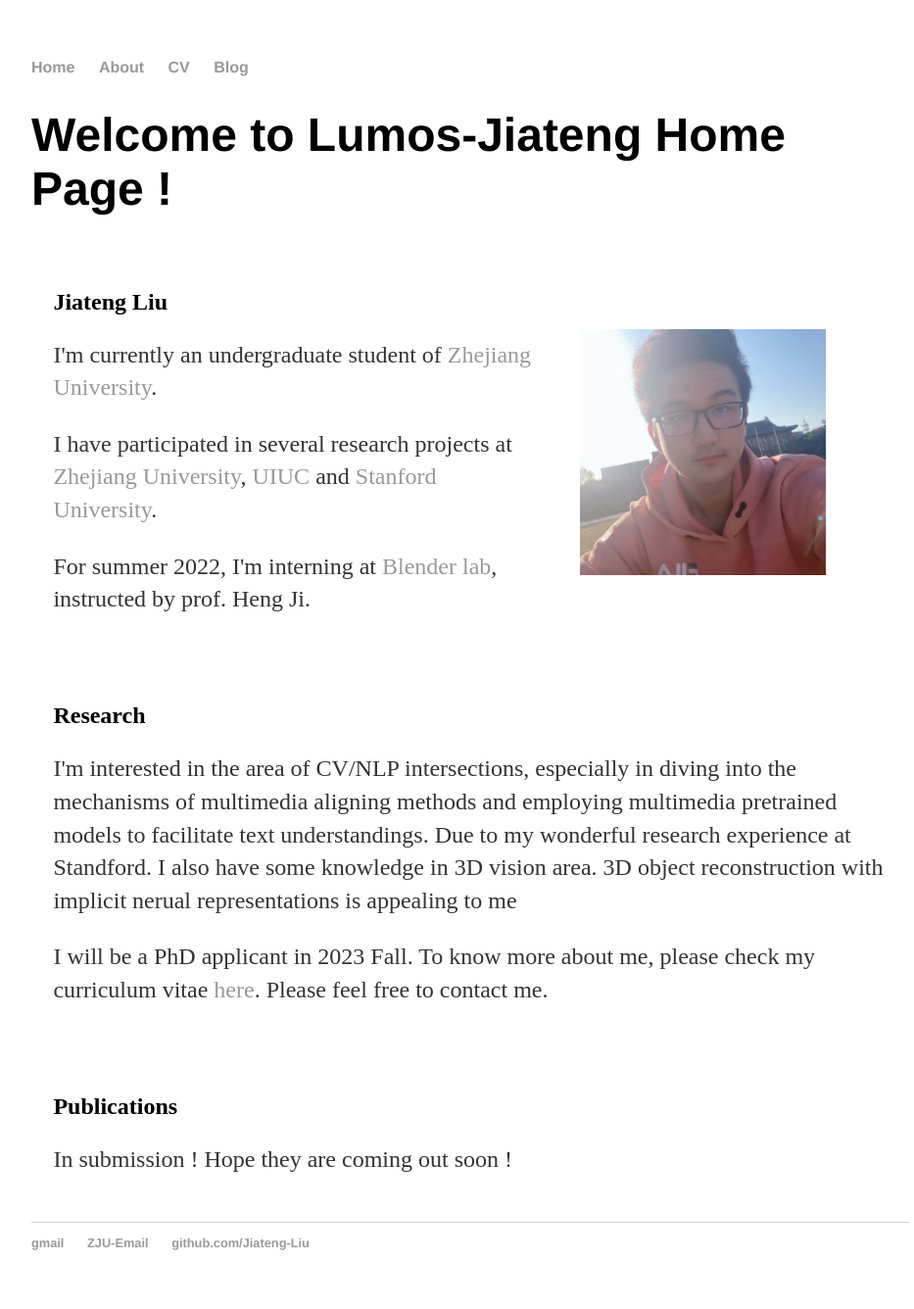
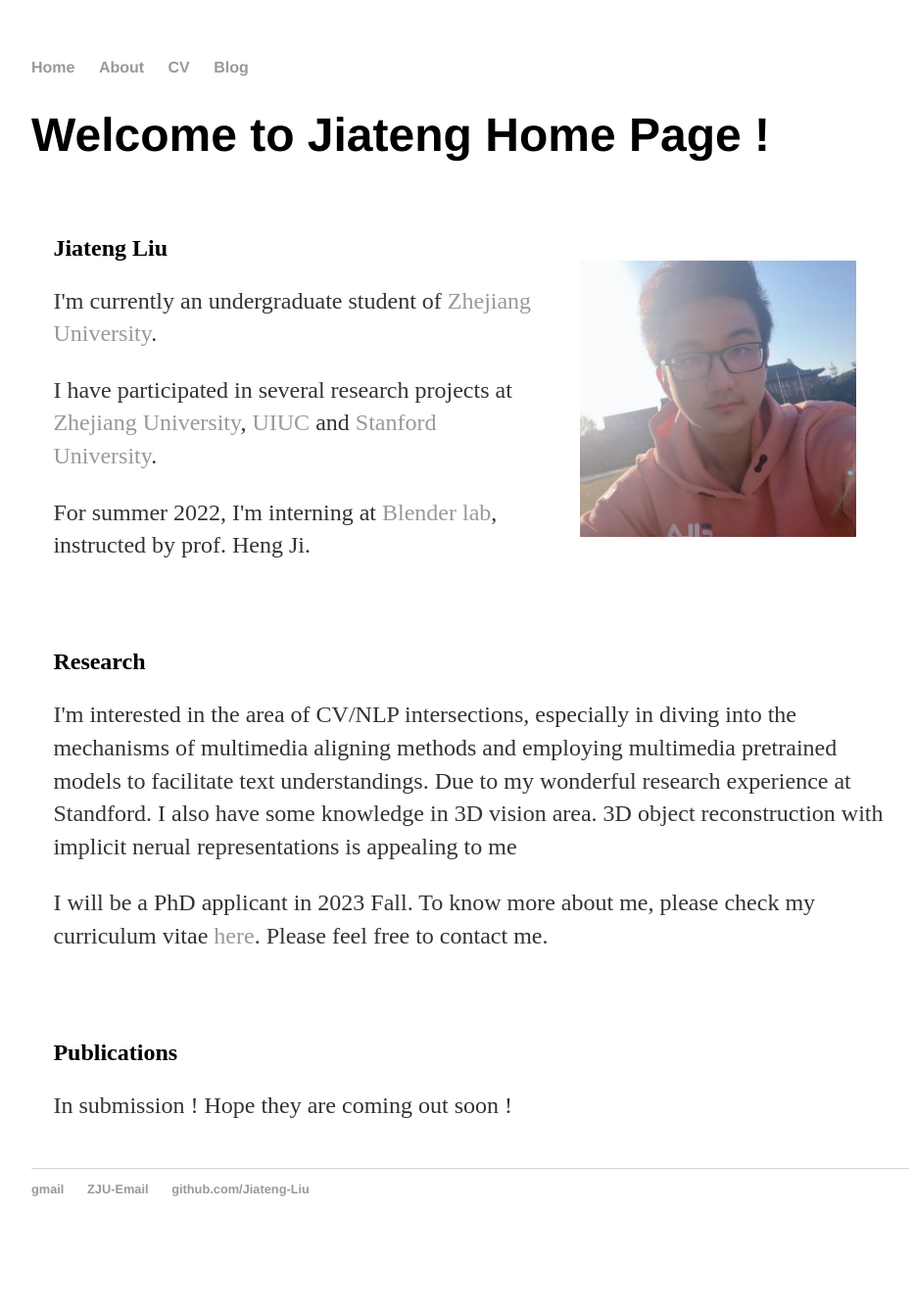
Before and after one commit to Lumos-Jiateng/Lumos-Jiateng.github.io, a Jekyll site: the page built from index.html, in a window 1280 px wide. Shown: the whole page at 98% size, without its empty margins (160-1093 px from the left). Built offline with Jekyll 4.4.1, drawn with Linux system fonts in a browser that asks for light colours; after the commit the page ends 1281 px from its top, so only the background shows below that.

Commit message:
Update index.html

```diff
--- a/index.html
+++ b/index.html
@@ -4,7 +4,7 @@ title: Jiateng Liu, Personal Home Page
 ---
 <div class="blurb">
 
-	<h1>Welcome to Lumos-Jiateng Home Page !</h1>
+	<h1>Welcome to Jiateng Home Page !</h1>
 
 	<table style="width:100%;border:0px;border-spacing:0px;border-collapse:separate;margin-right:auto;margin-left:auto;">
           <tr style="padding:0px">
@@ -22,7 +22,7 @@ title: Jiateng Liu, Personal Home Page
               </p>
             </td>
             <td style="padding:2.5%;width:40%;max-width:40%">
-              <img style="width:80%;max-width:80%" alt="profile photo" src="images/ljt.jpg">
+              <img style="width:90%;max-width:90%" alt="profile photo" src="images/ljt.jpg">
             </td>
           </tr>
         </table>
```
